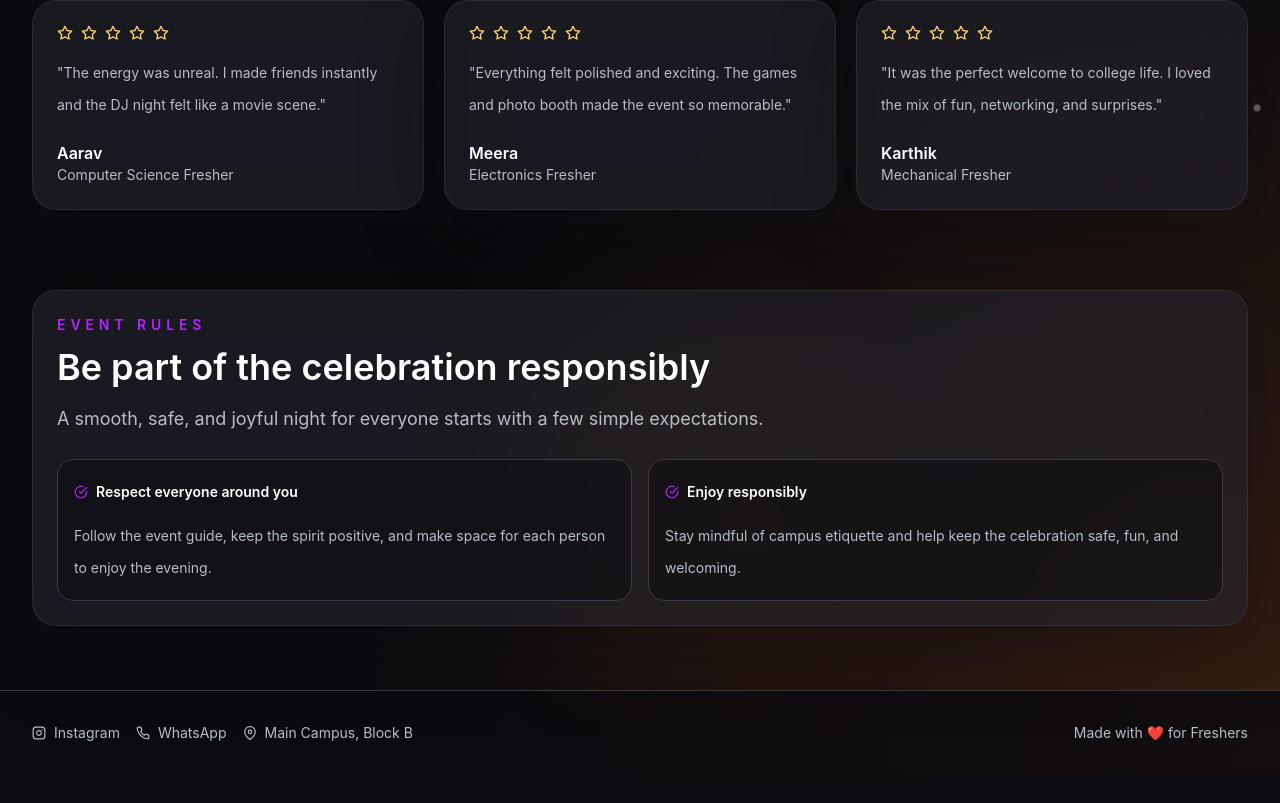
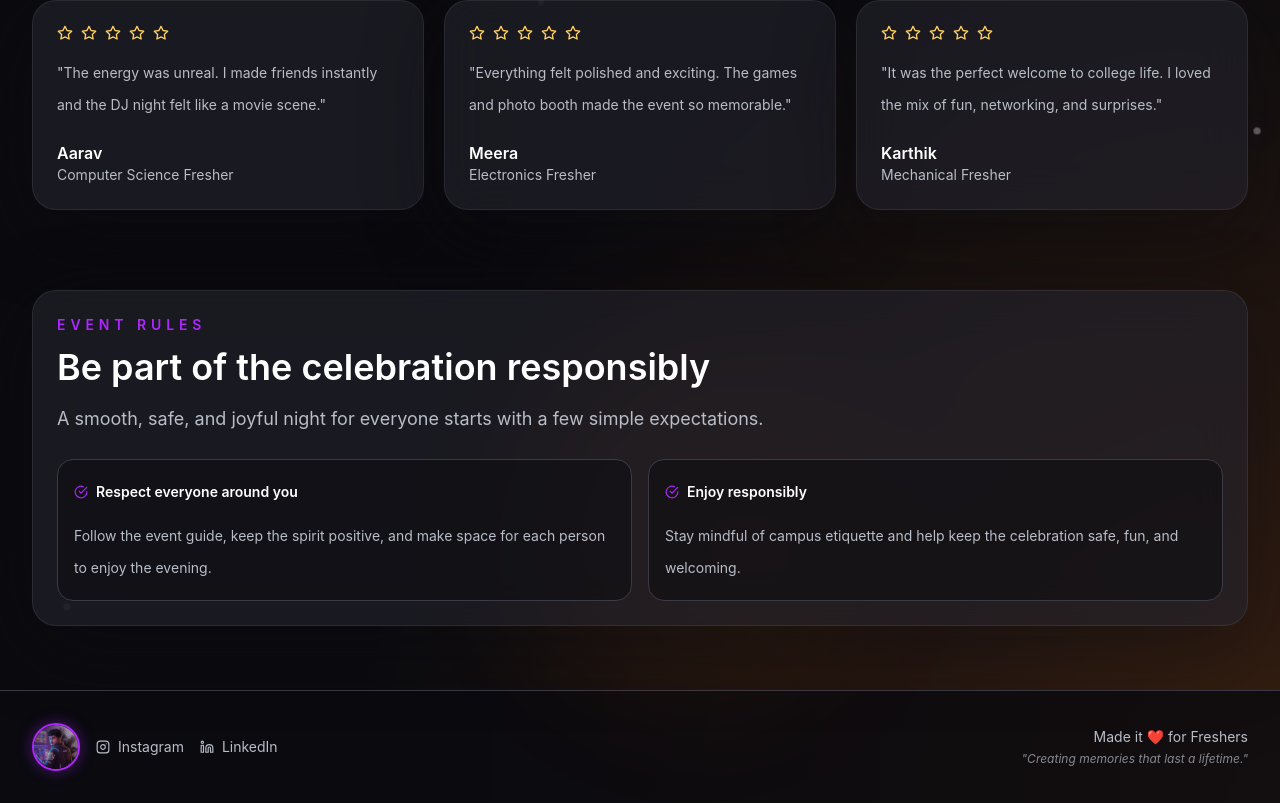
Before and after one commit to Irayya2/Unofficial-Freshers-Day, a React (Vite) app: page / in a window 1280 px wide. Shown: the part 2838-3641 px from the top of the page. Before the commit the page ends 3613 px from the top, so only its background shows below. Built offline with nearby package versions, Linux system fonts and the light colour scheme.

Commit message:
Update footer with social links, profile image, and new text; fix favicon

```diff
--- a/index.html
+++ b/index.html
@@ -2,7 +2,7 @@
 <html lang="en">
   <head>
     <meta charset="UTF-8" />
-    <link rel="icon" type="image/svg+xml" href="/favicon.svg" />
+    <link rel="icon" type="image/jpeg" href="/hero-banner.jpg" />
     <meta name="viewport" content="width=device-width, initial-scale=1.0" />
     <title>unofficial-freshers</title>
   </head>
--- a/src/App.jsx
+++ b/src/App.jsx
@@ -7,6 +7,7 @@ import {
   FiCheckCircle,
   FiGift,
   FiInstagram,
+  FiLinkedin,
   FiMapPin,
   FiMusic,
   FiPhone,
@@ -267,13 +268,22 @@ function App() {
 
       {/* ── Footer ── */}
       <footer className="border-t border-[#3B3B48] bg-[#0B0B0F]/80 py-8">
-        <div className="mx-auto flex max-w-7xl flex-col gap-4 px-4 text-center text-sm text-[#B8BDC7] sm:px-6 lg:flex-row lg:items-center lg:justify-between lg:px-8">
-          <div className="flex flex-wrap items-center justify-center gap-4 lg:justify-start">
-            <a href="https://instagram.com" className="flex items-center gap-2 transition hover:text-[#B026FF]"><FiInstagram /> Instagram</a>
-            <a href="https://wa.me" className="flex items-center gap-2 transition hover:text-[#B026FF]"><FiPhone /> WhatsApp</a>
-            <span className="flex items-center gap-2"><FiMapPin /> Main Campus, Block B</span>
+        <div className="mx-auto flex max-w-7xl flex-col gap-6 px-4 text-center text-sm text-[#B8BDC7] sm:px-6 lg:flex-row lg:items-center lg:justify-between lg:px-8">
+          <div className="flex flex-col items-center justify-center gap-6 lg:flex-row lg:justify-start">
+            <div className="flex flex-col items-center gap-4 sm:flex-row">
+              <a href="/image.png" target="_blank" rel="noopener noreferrer" className="transition hover:scale-105">
+                <img src="/image.png" alt="Profile" className="h-12 w-12 rounded-full border-2 border-[#B026FF] object-cover shadow-[0_0_15px_rgba(176,38,255,0.4)]" />
+              </a>
+              <div className="flex items-center gap-4">
+                <a href="https://www.instagram.com/_iruuux?igsh=MWtxbXo5OXFpcXpkbQ==" target="_blank" rel="noopener noreferrer" className="flex items-center gap-2 transition hover:text-[#B026FF]"><FiInstagram /> Instagram</a>
+                <a href="https://www.linkedin.com/in/irayya-hiremath-aa0232330?utm_source=share_via&utm_content=profile&utm_medium=member_android" target="_blank" rel="noopener noreferrer" className="flex items-center gap-2 transition hover:text-[#B026FF]"><FiLinkedin /> LinkedIn</a>
+              </div>
+            </div>
           </div>
-          <p>Made with ❤️ for Freshers</p>
+          <div className="flex flex-col items-center gap-1 lg:items-end">
+            <p>Made it ❤️ for Freshers</p>
+            <p className="text-xs italic text-[#B8BDC7]/70">"Creating memories that last a lifetime."</p>
+          </div>
         </div>
       </footer>
 
```
Also changed, not shown: public/image.png (added).
